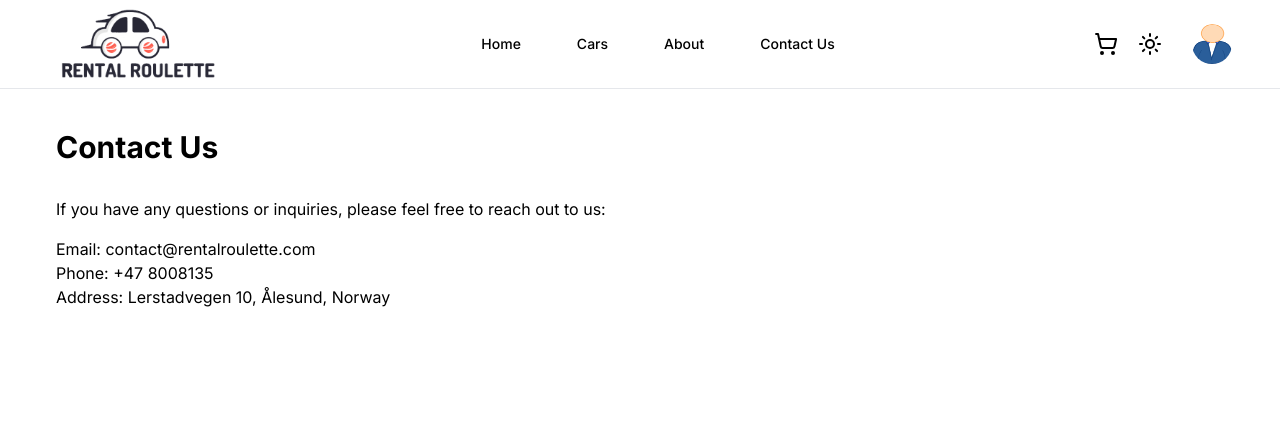
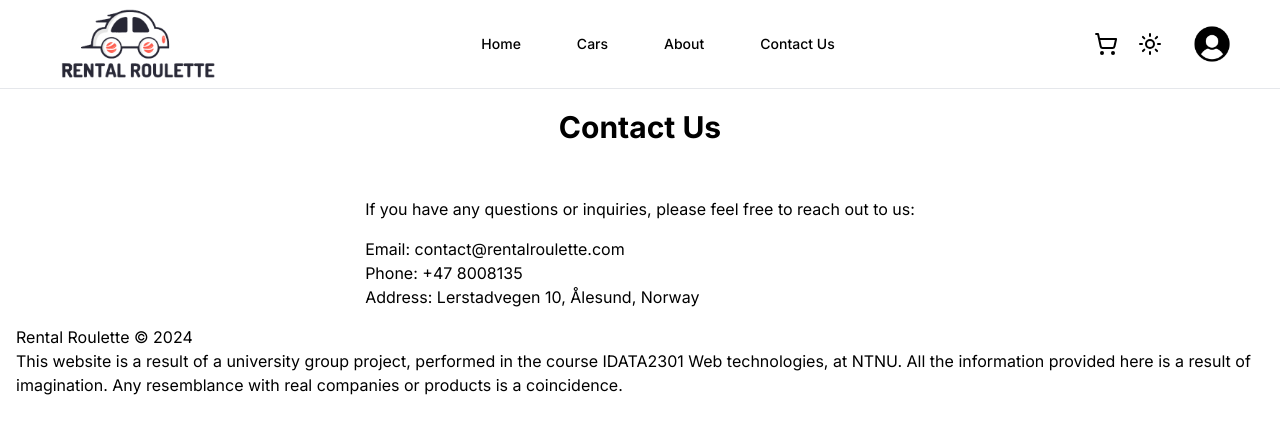
Before and after one commit to viljarh/idata-group10, a Next.js app in the folder frontend/: page /contact-us in a window 1280 px wide. Shown: the top 434 px of the page. Built offline with nearby package versions, Linux system fonts and the light colour scheme.

Commit message:
frontend work

```diff
--- a/frontend/app/about/page.tsx
+++ b/frontend/app/about/page.tsx
@@ -3,7 +3,7 @@ import Container from "@/components/ui/Container";
 const aboutPage = () => {
   return (
     <Container>
-      <div className="w-full h-full py-6 px-7">
+      <div className="w-full h-full flex flex-col justify-center items-center min-h-screen">
         <h1 className="font-bold text-4xl py-6">About Us</h1>
         <p>
           Rental Roulette is a car rental service that allows you to rent cars
--- a/frontend/app/contact-us/page.tsx
+++ b/frontend/app/contact-us/page.tsx
@@ -10,8 +10,8 @@ const ContactUsPage = () => {
         <title>Contact Us</title>
         <link rel="icon" href="/logo/logo.ico" sizes="any" />
       </Head>
-      <div className="py-10 px-14">
-        <h1 className="font-bold text-3xl mb-8">Contact Us</h1>
+      <div className="w-full h-full flex flex-col justify-center items-center">
+        <h1 className="font-bold text-3xl mb-8 p-5">Contact Us</h1>
         <div className="flex flex-col gap-4">
           <p>If you have any questions or inquiries, please feel free to reach out to us:</p>
           <ul>
--- a/frontend/app/layout.tsx
+++ b/frontend/app/layout.tsx
@@ -23,6 +23,7 @@ export default function RootLayout({
         <ThemeProvider attribute="class" defaultTheme="system" enableSystem>
           <Header />
           {children}
+          <Footer />
         </ThemeProvider>
       </body>
     </html>
--- a/frontend/app/page.tsx
+++ b/frontend/app/page.tsx
@@ -90,7 +90,7 @@ export default function Home() {
           <ProductList items={cars} />
         </div>
       </div>
-      <Footer />
+
     </Container>
   );
 }
--- a/frontend/components/Footer.tsx
+++ b/frontend/components/Footer.tsx
@@ -1,6 +1,9 @@
 const Footer = () => {
   return (
     <div className="flex p-4 items-center justify-center bottom-0">
+      Rental Roulette &copy; 2024
+      <br />
+
       This website is a result of a university group project, performed in the
       course IDATA2301 Web technologies, at NTNU. All the information provided
       here is a result of imagination. Any resemblance with real companies or
```
Also changed, not shown: frontend/public/img/user-icon.png.
